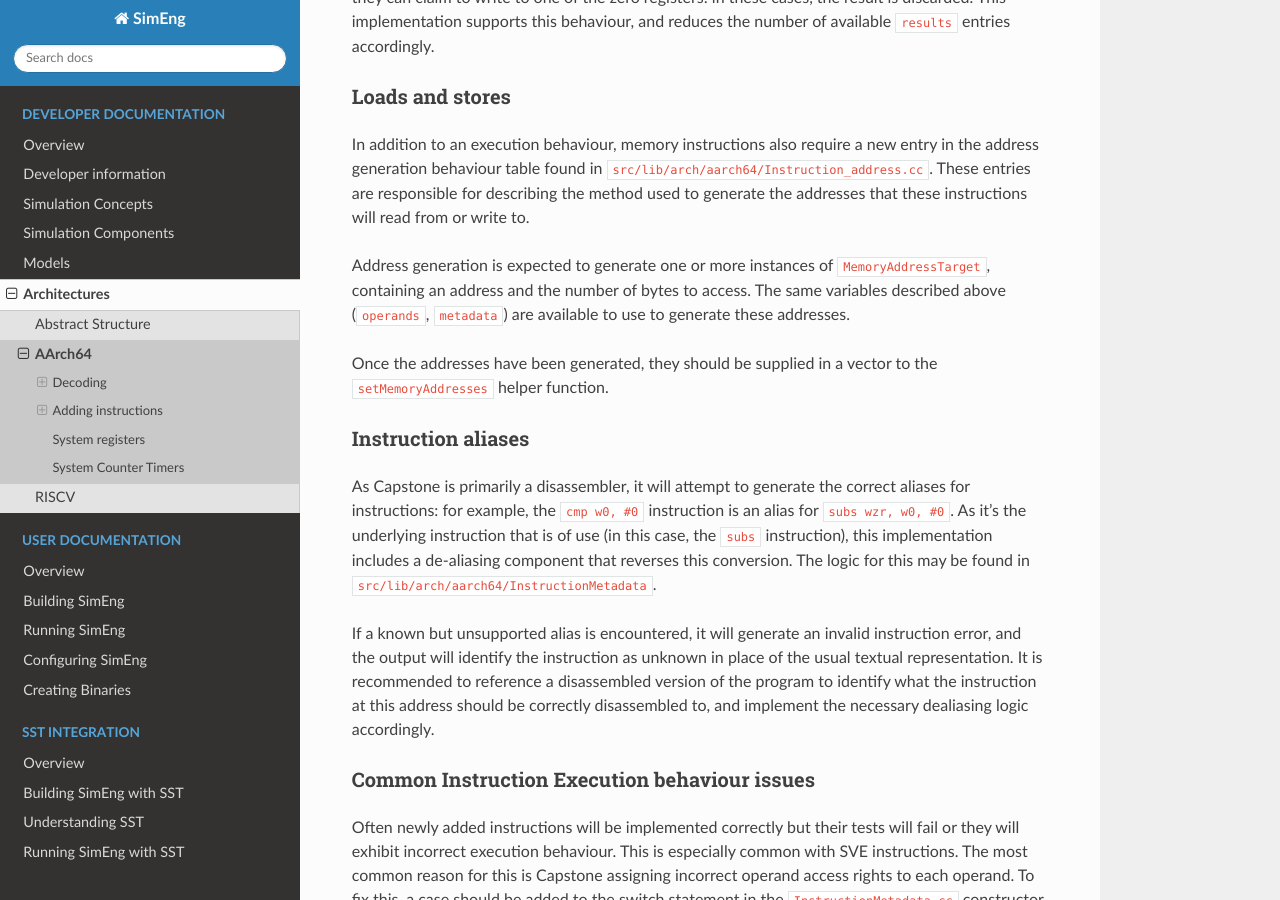
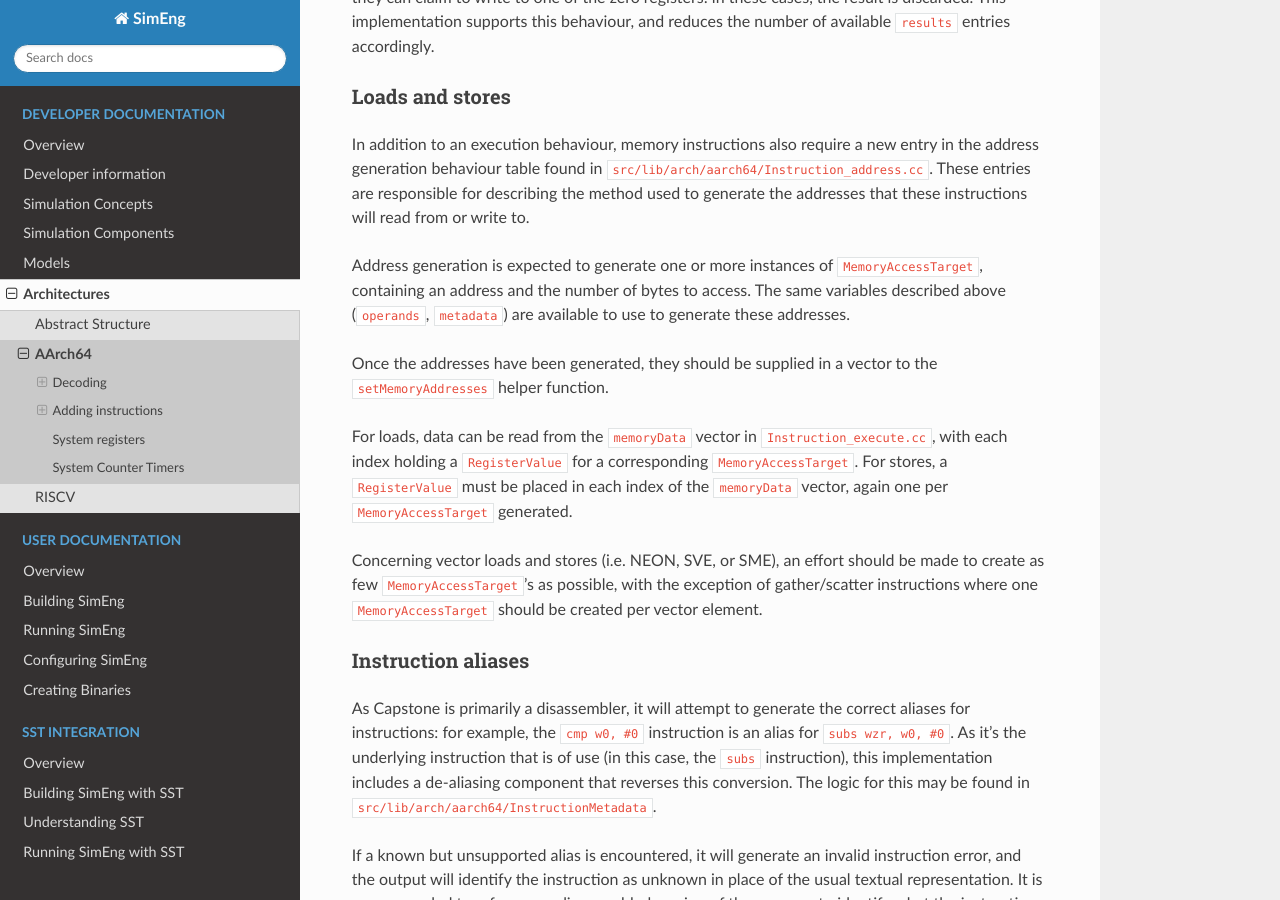
Before and after one commit to UoB-HPC/SimEng, a Sphinx documentation site: the page built from docs/sphinx/developer/arch/supported/aarch64.rst, in a window 1280 px wide and 900 px high, scrolled down 8517 px. Built offline with Sphinx 7.4.7 and the Read the Docs theme 2.0.0, drawn with Linux system fonts in a browser that asks for light colours; pages that are not in the unit, such as notebooks, are missing from menus.

Commit message:
Updated AArch64 dev docs.

```diff
--- a/docs/sphinx/developer/arch/supported/aarch64.rst
+++ b/docs/sphinx/developer/arch/supported/aarch64.rst
@@ -211,9 +211,13 @@
 
 In addition to an execution behaviour, memory instructions also require a new entry in the address generation behaviour table found in ``src/lib/arch/aarch64/Instruction_address.cc``. These entries are responsible for describing the method used to generate the addresses that these instructions will read from or write to.
 
-Address generation is expected to generate one or more instances of ``MemoryAddressTarget``, containing an address and the number of bytes to access. The same variables described above (``operands``, ``metadata``) are available to use to generate these addresses.
+Address generation is expected to generate one or more instances of ``MemoryAccessTarget``, containing an address and the number of bytes to access. The same variables described above (``operands``, ``metadata``) are available to use to generate these addresses.
 
 Once the addresses have been generated, they should be supplied in a vector to the ``setMemoryAddresses`` helper function.
+
+For loads, data can be read from the ``memoryData`` vector in ``Instruction_execute.cc``, with each index holding a ``RegisterValue`` for a corresponding ``MemoryAccessTarget``. For stores, a ``RegisterValue`` must be placed in each index of the ``memoryData`` vector, again one per ``MemoryAccessTarget`` generated.
+
+Concerning vector loads and stores (i.e. NEON, SVE, or SME), an effort should be made to create as few ``MemoryAccessTarget``'s as possible, with the exception of gather/scatter instructions where one ``MemoryAccessTarget`` should be created per vector element.
 
 
 Instruction aliases
```
